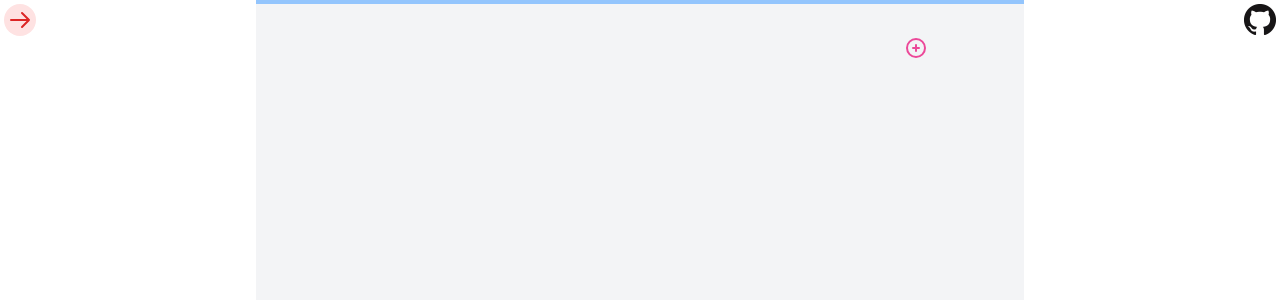
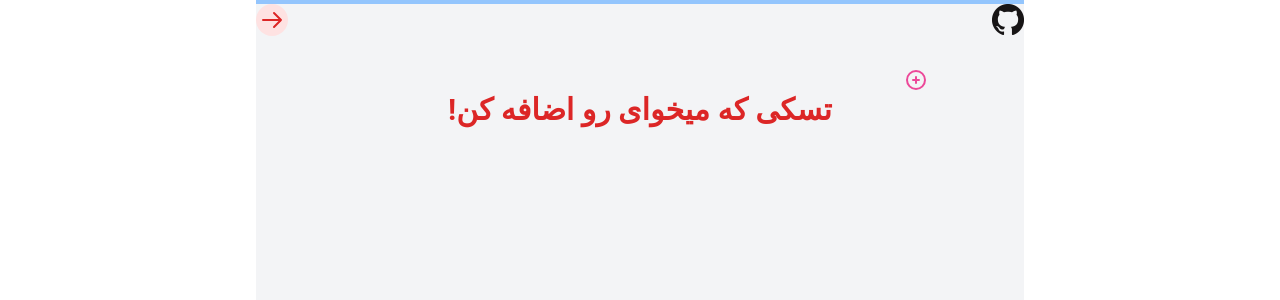
Before and after one commit to AldeonMoriak/task-tracker, a Vue app: page / in a window 1280 px wide. Shown: the top 300 px of the page. Built offline with nearby package versions, Linux system fonts and the light colour scheme; a web font is replaced by a local one.

Commit message:
add placeholder

```diff
--- a/src/App.vue
+++ b/src/App.vue
@@ -1,10 +1,23 @@
 <template>
-  <a href="https://github.com/AldeonMoriak/task-tracker" target="_blank">
+  <div
+    :dir="dir"
+    class="
+      mx-auto
+      max-w-screen-md
+      text-center
+      h-screen
+      border-t-4 border-blue-300
+      bg-gray-100
+    "
+    :class="tasksList.length < 10 ? 'h-screen' : 'h-full'"
+  >
+  <div class="flex justify-between">
+    <a href="https://github.com/AldeonMoriak/task-tracker" target="_blank" rel="noreferrer">
       <img
         src="/GitHub-Mark-32px.png"
         alt="github link to task tracker"
         :class="dir === 'rtl' ? 'right-1' : 'left-1'"
-      class="fixed top-1 cursor-pointer"
+        class="top-1 cursor-pointer"
       />
     </a>
     <svg
@@ -13,7 +26,6 @@
       class="
         h-8
         w-8
-      fixed
         left-1
         top-1
         cursor-pointer
@@ -40,7 +52,6 @@
       class="
         h-8
         w-8
-      fixed
         right-1
         top-1
         cursor-pointer
@@ -61,18 +72,7 @@
         d="M10 19l-7-7m0 0l7-7m-7 7h18"
       />
     </svg>
-  <div
-    :dir="dir"
-    class="
-      mx-auto
-      max-w-screen-md
-      text-center
-      h-screen
-      border-t-4 border-blue-300
-      bg-gray-100
-    "
-    :class="tasksList.length < 10 ? 'h-screen' : 'h-full'"
-  >
+  </div>
     <Header v-on:task-inserted="addTask" class="w-3/4 mx-auto" />
     <Tasks
       :tasks="tasksList"
@@ -81,6 +81,7 @@
       :isTicking="isTicking"
       v-on:task-clicked="taskCounter"
       v-on:delete-clicked="deleteHandler"
+      :direction="dir"
     />
   </div>
 </template>
--- a/src/components/Tasks.vue
+++ b/src/components/Tasks.vue
@@ -53,6 +53,10 @@
       </div>
     </transition-group>
   </div>
+  <div v-else>
+    <div v-if="direction === 'rtl'" class="text-red-600 font-vazir text-xl lg:text-3xl font-bold text-center my-auto">تسکی که میخوای رو اضافه کن!</div>
+    <div v-else class="text-red-600 font-semibold text-xl lg:text-3xl text-center my-auto">Add a task!</div>
+  </div>
 </template>
 
 <script>
@@ -72,6 +76,10 @@ export default {
       type: Boolean,
       default: false,
     },
+    direction: {
+      type: String,
+      default: 'rtl'
+    }
   },
   methods: {
     classNames(index) {
```
Lines whose indentation alone changed are shown as unchanged.
